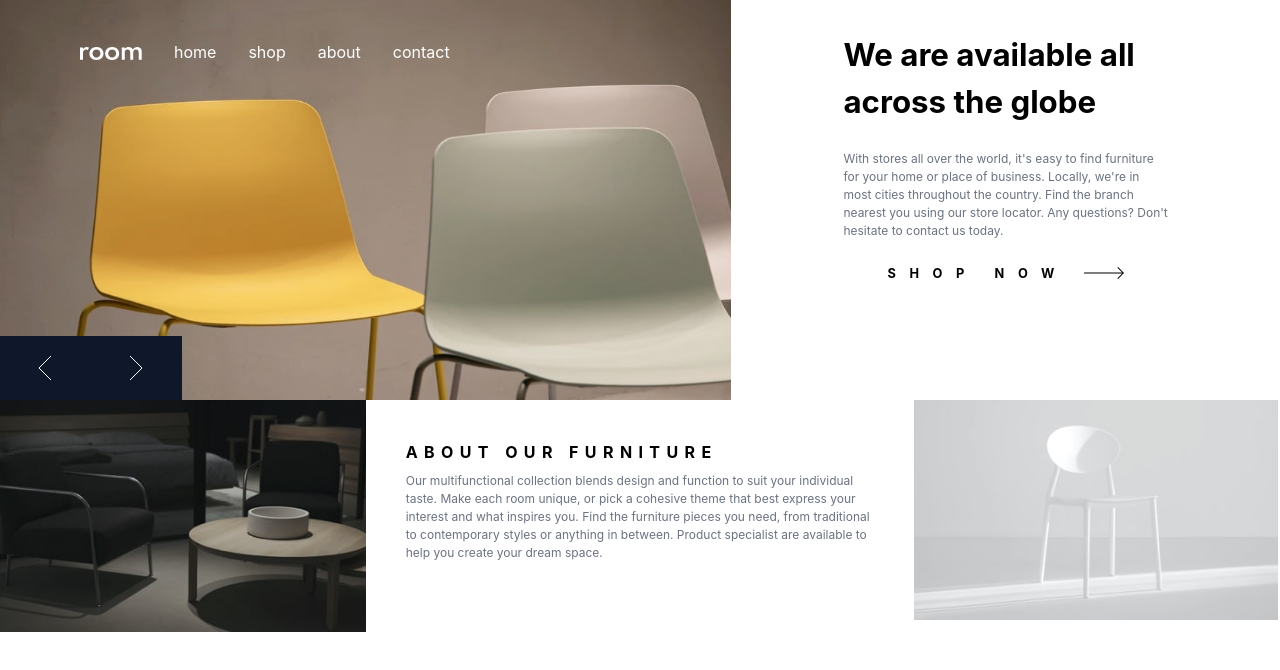
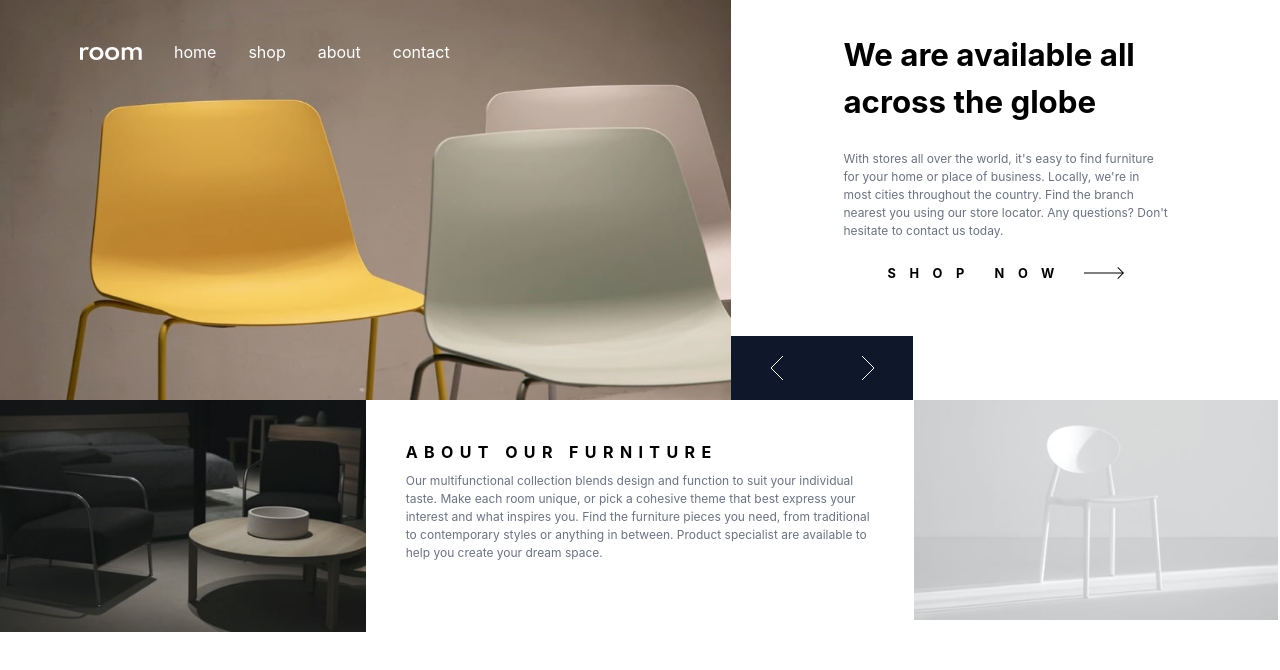
Before and after one commit to Dhei-vid/Terrace, a React (Create React App) app: page /page2 in a window 1280 px wide. Shown: the top 670 px of the page. Built offline with nearby package versions, Linux system fonts and the light colour scheme.

Commit message:
fix:aligned the button to the bottom of the image in chrome, explorer and firefox for mobile view

```diff
--- a/src/components/home/home.component.tsx
+++ b/src/components/home/home.component.tsx
@@ -9,8 +9,6 @@ import Hero from "../bottom/hero.component";
 const Home = () => {
   return (
     <>
-      <div className="relative">
-        <Button prev={`/`} next={`/page2`} />
       <div className="grid grid-cols-1 md:grid-cols-7">
         <div className="col-span-4">
           <Navigation />
@@ -27,19 +25,19 @@ const Home = () => {
             loading="lazy"
           />
         </div>
-          <div className="col-span-3 px-10 md:px-28 pt-8 justify-items-center">
+        <div className="col-span-3 px-10 md:px-28 pt-8 justify-items-center relative">
           <h2 className="text-3xl font-bold pb-6">
             Discover innovative ways to decorate
           </h2>
           <p className="subpixel-antialiased text-gray-500 text-xs">
-              We provide unmatched quality, comfort, and style for property
-              owners across the country. Our experts combine form and function
-              into bringing your vision to life. Create a room in your own style
-              with our collection and make your property a reflection of you and
-              what you love.
+            We provide unmatched quality, comfort, and style for property owners
+            across the country. Our experts combine form and function into
+            bringing your vision to life. Create a room in your own style with
+            our collection and make your property a reflection of you and what
+            you love.
           </p>
           <ShopNowButton />
-          </div>
+          <Button prev={`/`} next={`/page2`} />
         </div>
       </div>
       <Hero />
--- a/src/components/page2/page2.component.tsx
+++ b/src/components/page2/page2.component.tsx
@@ -9,8 +9,6 @@ import image22 from "../../images/mobile-image-hero-2.jpg";
 const Page2 = () => {
   return (
     <>
-      <div className="relative">
-        <Button prev={`/`} next={`/page3`} />
       <div className="grid grid-cols-1 md:grid-cols-7">
         <div className="col-span-4">
           <Navigation />
@@ -27,18 +25,18 @@ const Page2 = () => {
             loading="lazy"
           />
         </div>
-          <div className="col-span-3 px-10 pt-8 md:px-28 justify-items-center">
+        <div className="col-span-3 px-10 pt-8 md:px-28 justify-items-center relative">
           <h2 className="text-3xl font-bold pb-6">
             We are available all across the globe
           </h2>
           <p className="subpixel-antialiased text-gray-500 text-xs">
-              With stores all over the world, it's easy to find furniture for
-              your home or place of business. Locally, we're in most cities
-              throughout the country. Find the branch nearest you using our
-              store locator. Any questions? Don't hesitate to contact us today.
+            With stores all over the world, it's easy to find furniture for your
+            home or place of business. Locally, we're in most cities throughout
+            the country. Find the branch nearest you using our store locator.
+            Any questions? Don't hesitate to contact us today.
           </p>
           <ShopNowButton />
-          </div>
+          <Button prev={`/`} next={`/page3`} />
         </div>
       </div>
       <Hero />
--- a/src/components/page3/page3.component.tsx
+++ b/src/components/page3/page3.component.tsx
@@ -9,7 +9,6 @@ import image33 from "../../images/mobile-image-hero-3.jpg";
 const Page3 = () => {
   return (
     <>
-      <div className="relative">
       <div className="grid grid-cols-1 md:grid-cols-7">
         <div className="col-span-4">
           <Navigation />
@@ -26,20 +25,19 @@ const Page3 = () => {
             loading="lazy"
           />
         </div>
-          <div className="col-span-3 px-10 md:px-28 pt-8 justify-items-center">
+        <div className="col-span-3 px-10 md:px-28 pt-8 justify-items-center relative">
           <h2 className="text-3xl subpixel-antialiased font-bold pb-6">
             Manufactured with the best materials
           </h2>
           <p className="text-gray-500 text-xs">
             Our modern furniture store provide a high level of quality. Our
             company has invested in advanced technology to ensure that every
-              product is made as perfect and as consistent as possible. With
-              three decades of experience in this industry, we understand what
-              customers want for their home and office.
+            product is made as perfect and as consistent as possible. With three
+            decades of experience in this industry, we understand what customers
+            want for their home and office.
           </p>
           <ShopNowButton />
           <Button prev={`/page2`} next={`/page3`} />
-          </div>
         </div>
       </div>
       <Hero />
```
Lines whose indentation alone changed are shown as unchanged.
